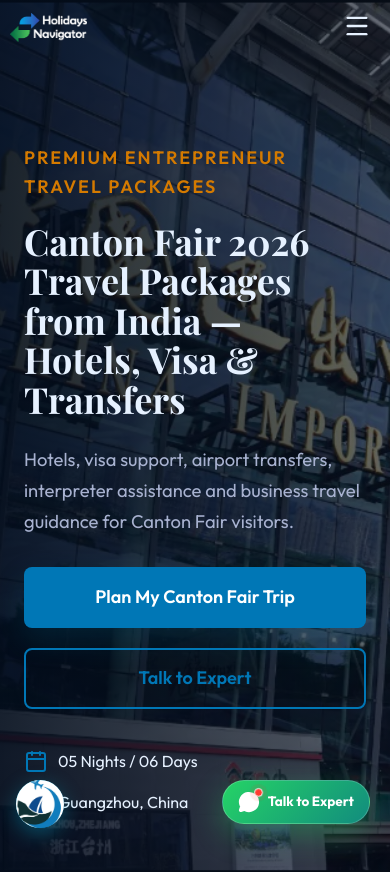
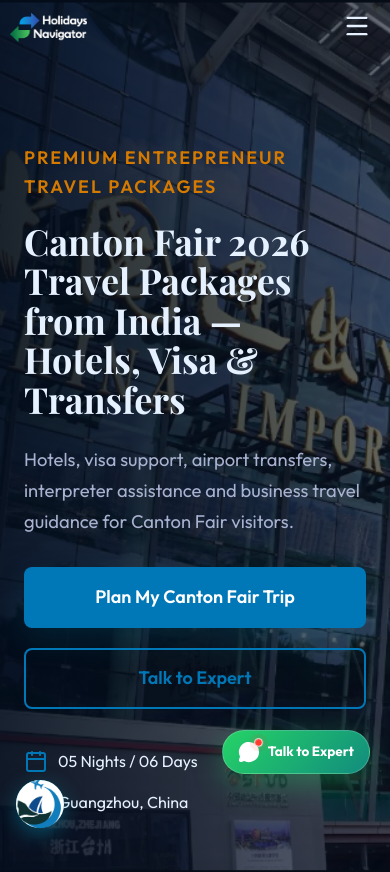
Before and after one commit to venkireddy39/Canton-Fair-Holidays-Navigator, a React (Vite) app: page / in a window 390 px wide. Shown: the top 872 px of the page. Built offline with nearby package versions, Linux system fonts and the light colour scheme.

Commit message:
fix: raise floating WhatsApp button so it doesn't cover footer social links

```diff
--- a/src/components/FloatingWhatsApp.css
+++ b/src/components/FloatingWhatsApp.css
@@ -1,6 +1,6 @@
 .floating-whatsapp-container {
   position: fixed;
-  bottom: 30px;
+  bottom: 80px;
   right: 30px;
   background: linear-gradient(135deg, #25D366 0%, #128C7E 100%);
   color: white !important;
@@ -59,7 +59,7 @@
 
 @media (max-width: 768px) {
   .floating-whatsapp-container {
-    bottom: 20px;
+    bottom: 70px;
     right: 20px;
     padding: 10px 18px;
     font-size: 13.5px;
```
